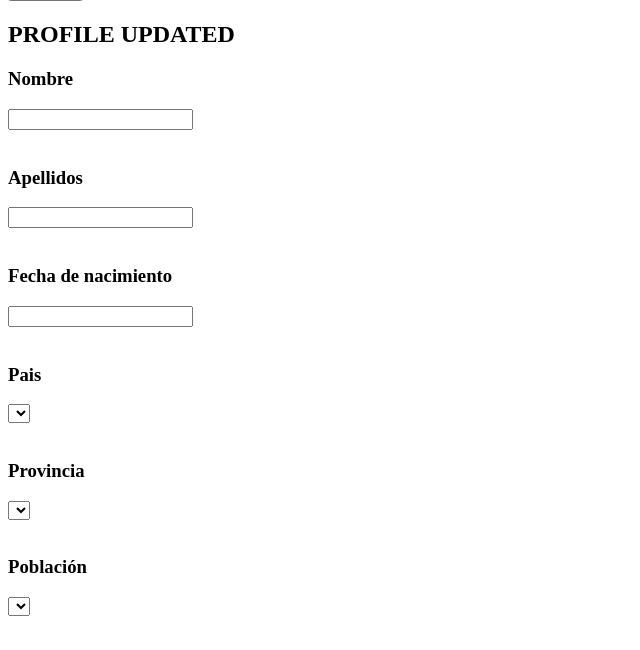
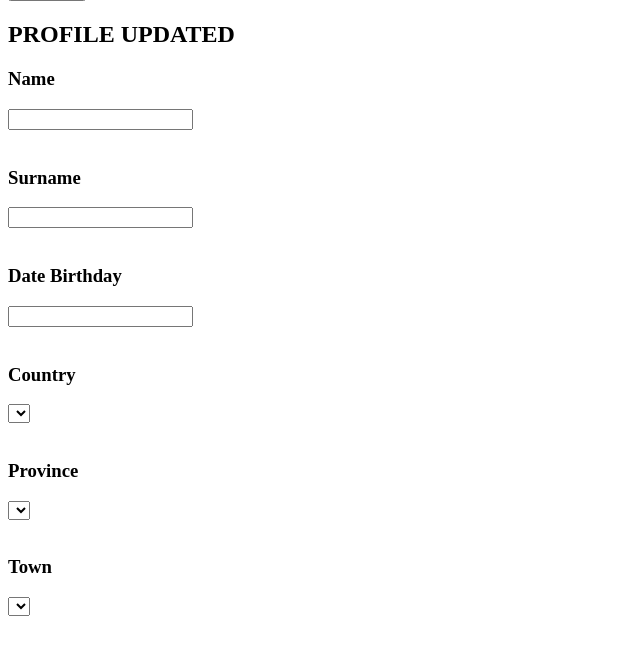
Before and after one commit to GameBets/GameBets, a PHP site: page /Gamebets/modules/users/view/profile.php in a window 1280 px wide. Shown: the part 765-1415 px from the top of the page, without its empty margins (0-640 px from the left). Run offline with PHP 8.4, Linux system fonts and the light colour scheme; lists and menus that the app fills with data are empty; some libraries are stand-ins or nearby versions.

Commit message:
CSS Changes

```diff
--- a/modules/users/view/profile.php
+++ b/modules/users/view/profile.php
@@ -12,24 +12,24 @@
 <form name="form_users" id="form_users">
 <div id="left">
   <section>
-    <h3>Correo electronico</h3>
+    <h3>Email</h3>
     <input type="email" name="email" id="email" value="">
   </section>
 </br>
   <section>
-    <h3>Contraseña</h3>
+    <h3>Password</h3>
     <input type="password" name="passwd" id="passwd" value="">
   </section>
 </br>
   <section>
-    <h3>Telefono</h3>
+    <h3>Phone</h3>
     <input type="text" name="phone" id="phone" value="">
   </section>
 </div>
 
 <div id="mid">
   <section>
-    <h3>Nombre de usuario</h3>
+    <h3>Username</h3>
     <input type="text" name="name_user" id="name_user" value="">
   </section>
 </br>
@@ -45,7 +45,7 @@
       <div id="dropzone" class="dropzone"></div>
   </section>
 </br>
-  <button type="button" class="submit" name="submitBtn_user" id="submitBtn_user" value="Confirmar">Confirmar</button>
+  <button type="button" class="ghost-button-border-color" name="submitBtn_user" id="submitBtn_user" value="Confirmar">CONFIRM</button>
 
 <img src="<?php echo USERS_IMG_PATH ?>tick.jpg" id="tick" alt="tick"><h2 id="text">PROFILE UPDATED</h2></img>
 </div>
@@ -53,32 +53,32 @@
 <div id="right">
 
   <section>
-    <h3>Nombre</h3>
+    <h3>Name</h3>
     <input type="text" name="named" id="named" value="">
   </section>
 </br>
   <section>
-    <h3>Apellidos</h3>
+    <h3>Surname</h3>
     <input type="text" name="surname" id="surname" value="">
   </section>
 </br>
   <section>
-    <h3>Fecha de nacimiento</h3>
+    <h3>Date Birthday</h3>
     <input type="text" name="date_birthday" id="date_birthday" value="">
   </section>
 </br>
   <section>
-    <h3>Pais</h3>
+    <h3>Country</h3>
     <select name="country" id="country"></select>
   </section>
 </br>
   <section>
-    <h3>Provincia</h3>
+    <h3>Province</h3>
     <select name="province" id="province"></select>
   </section>
 </br>
   <section>
-    <h3>Población</h3>
+    <h3>Town</h3>
     <select name="town" id="town"></select>
   </section>
 </br>
--- a/view/inc/menu.php
+++ b/view/inc/menu.php
@@ -5,7 +5,7 @@
 <div class="head-top">
 	<div class="logo">
 
-		<h1><a href="index.html"><span>G</span>ame<span>B</span>ets</a></h1>
+		<h1><a href="<?php amigable('?module=main'); ?>"><span>G</span>ame<span>B</span>ets</a></h1>
 
 	</div>
 <div class="top-nav">
```
Also changed, not shown: modules/users/view/css/profile.css (+50 -9 lines), view/css/style.css (+6 -2 lines), 1 other file.
